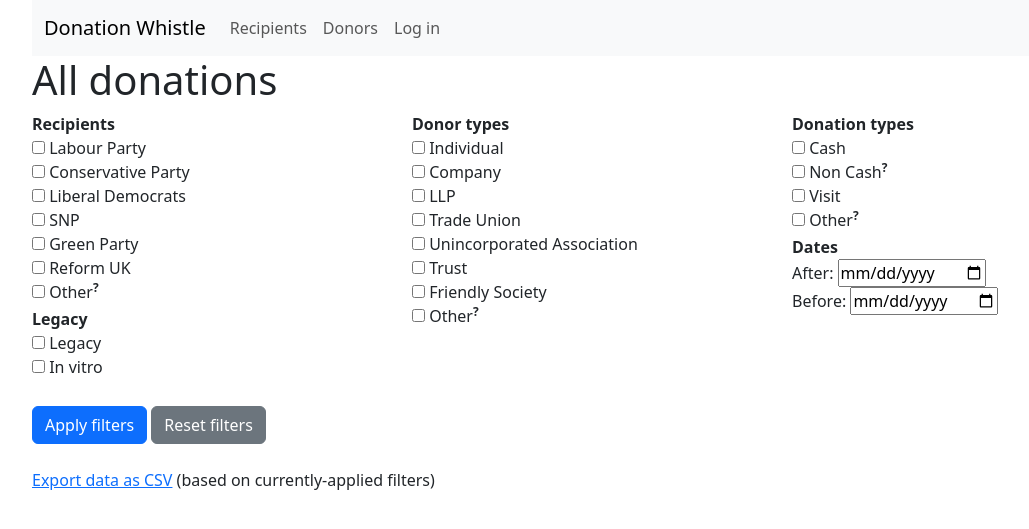
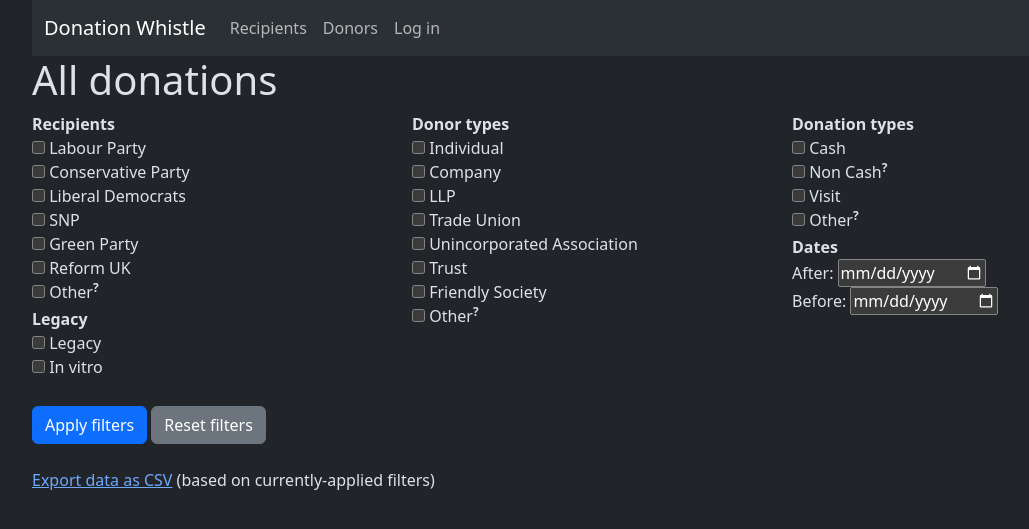
Before and after one commit to willthong/donation-whistle, a Flask app: page / in a window 1280 px wide. Shown: the top 529 px of the page, without its empty margins (50-1079 px from the left). Run offline with Flask 3, Linux system fonts and the light colour scheme; some libraries are stand-ins or nearby versions.

Commit message:
Make dark mode default

```diff
--- a/app/main/routes.py
+++ b/app/main/routes.py
@@ -258,6 +258,9 @@ def recipient(id):
             },
             "hovermode": "closest",
             "font_family": "'Helvetica Neue', 'Open Sans', Arial",
+            "font_color": "rgba(255,255,255,255)",
+            "paper_bgcolor": "rgba(0,0,0,0)",
+            "plot_bgcolor": "rgba(0,0,0,0)",
         },
     )
 
@@ -316,6 +319,9 @@ def recipient(id):
                 "type": "linear",
             },
             "font_family": "'Helvetica Neue', 'Open Sans', Arial",
+            "font_color": "rgba(255,255,255,255)",
+            "paper_bgcolor": "rgba(0,0,0,0)",
+            "plot_bgcolor": "rgba(0,0,0,0)",
         },
     )
     donation_sources_graph.update_yaxes(
@@ -421,6 +427,9 @@ def donor(id):
                 "type": "linear",
             },
             "font_family": "'Helvetica Neue', 'Open Sans', Arial",
+            "font_color": "rgba(255,255,255,255)",
+            "paper_bgcolor": "rgba(0,0,0,0)",
+            "plot_bgcolor": "rgba(0,0,0,0)",
         },
     )
 
@@ -603,7 +612,7 @@ def recipients():
                 x=date_series,
                 y=parties["All other parties"],
                 xbins={"start": dt.datetime(2001, 1, 1), "size": "M12"},
-                marker_color="rgb(97, 224, 0)",
+                marker_color="rgb(62, 143, 0)",
                 histfunc="sum",
                 hovertemplate="£%{y:.4s}<extra>%{customdata}</extra>",
                 visible="legendonly",
@@ -627,12 +636,15 @@ def recipients():
             ],
             "legend": {
                 "x": 0.01,
-                "y": 0.99,
-                "bgcolor": "rgba(255,255,255,0)",
-                "bordercolor": "rgba(255,255,255,0)",
+                "y": 1.01,
+                "bgcolor": "rgba(0,0,0,0)",
+                "bordercolor": "rgba(0,0,0,0)",
             },
             "hovermode": "x",
             "font_family": "'Helvetica Neue', 'Open Sans', Arial",
+            "font_color": "rgba(255,255,255,255)",
+            "paper_bgcolor": "rgba(0,0,0,0)",
+            "plot_bgcolor": "rgba(0,0,0,0)",
         },
     )
     figure.update_xaxes(
@@ -732,6 +744,9 @@ def donors():
             },
             "hovermode": "closest",
             "font_family": "'Helvetica Neue', 'Open Sans', Arial",
+            "font_color": "rgba(255,255,255,255)",
+            "paper_bgcolor": "rgba(0,0,0,0)",
+            "plot_bgcolor": "rgba(0,0,0,0)",
         },
     )
 
--- a/app/templates/base.html
+++ b/app/templates/base.html
@@ -1,15 +1,15 @@
 <!DOCTYPE html>
-  <html>
+<html data-bs-theme="dark">
   <head>
-        <title>
-          {{ title }} - Donation Whistle
-        </title>
+    {% block head %}
+      <title> {{ title }} - Donation Whistle </title>
       <!-- Favicons -->
       <link rel="apple-touch-icon" sizes="180x180" href="/static/apple-touch-icon.png">
       <link rel="icon" type="image/png" sizes="32x32" href="/static/favicon-32x32.png">
       <link rel="icon" type="image/png" sizes="16x16" href="/static/favicon-16x16.png">
-        <link href="https://cdn.jsdelivr.net/npm/@popperjs/core@2.11.8/dist/umd/popper.min.js">
+      <link rel="preload" href="https://cdn.jsdelivr.net/npm/@popperjs/core@2.11.8/dist/umd/popper.min.js">
       <link href="https://cdn.jsdelivr.net/npm/bootstrap@5.3.1/dist/css/bootstrap.min.css" rel="stylesheet" integrity="sha384-4bw+/aepP/YC94hEpVNVgiZdgIC5+VKNBQNGCHeKRQN+PtmoHDEXuppvnDJzQIu9" crossorigin="anonymous">
+      <link href="https://unpkg.com/gridjs/dist/theme/mermaid.min.css" rel="stylesheet" />
       <script src="https://ajax.googleapis.com/ajax/libs/jquery/3.7.1/jquery.min.js"></script>
       <style>
         [data-column-id="amount"] {
--- a/app/templates/donor.html
+++ b/app/templates/donor.html
@@ -3,7 +3,6 @@
 {% block head %}
   {{ super() }}
     <script src="https://cdn.plot.ly/plotly-2.25.2.min.js" charset="utf-8"></script>
-    <link href="https://unpkg.com/gridjs/dist/theme/mermaid.min.css" rel="stylesheet" />
 {% endblock %}
 
 {% block app_content %}
--- a/app/templates/donors.html
+++ b/app/templates/donors.html
@@ -4,7 +4,6 @@
 {% block head %}
   {{ super() }}
     <script src="https://cdn.plot.ly/plotly-2.25.2.min.js" charset="utf-8"></script>
-    <link href="https://unpkg.com/gridjs/dist/theme/mermaid.min.css" rel="stylesheet" />
 {% endblock %}
 
 {% block app_content %}
--- a/app/templates/index.html
+++ b/app/templates/index.html
@@ -2,8 +2,6 @@
 
 {% block head %}
   {{ super() }}
-  <link href="https://unpkg.com/gridjs/dist/theme/mermaid.min.css" rel="stylesheet" />
-  </head>
 {% endblock %}
 
 {% block app_content %}
--- a/app/templates/recipients.html
+++ b/app/templates/recipients.html
@@ -1,10 +1,8 @@
 {% extends "base.html" %}
 
 {% block head %}
-  <head>
-    <link href="https://unpkg.com/gridjs/dist/theme/mermaid.min.css" rel="stylesheet" />
+  {{ super() }}
     <script src="https://cdn.plot.ly/plotly-2.25.2.min.js" charset="utf-8"></script>
-  </head>
 {% endblock %}
 
 {% block app_content %}
--- a/app/templates/users.html
+++ b/app/templates/users.html
@@ -2,7 +2,6 @@
 
 {% block head %}
   {{ super() }}
-  <link href="https://unpkg.com/gridjs/dist/theme/mermaid.min.css" rel="stylesheet" />
   </head>
 {% endblock %}
 
```
Also changed, not shown: other parts of app/templates/base.html (+43 -2 lines), tests/test_donation-whistle.py (+1 -1 lines). Lines whose indentation alone changed are shown as unchanged.
